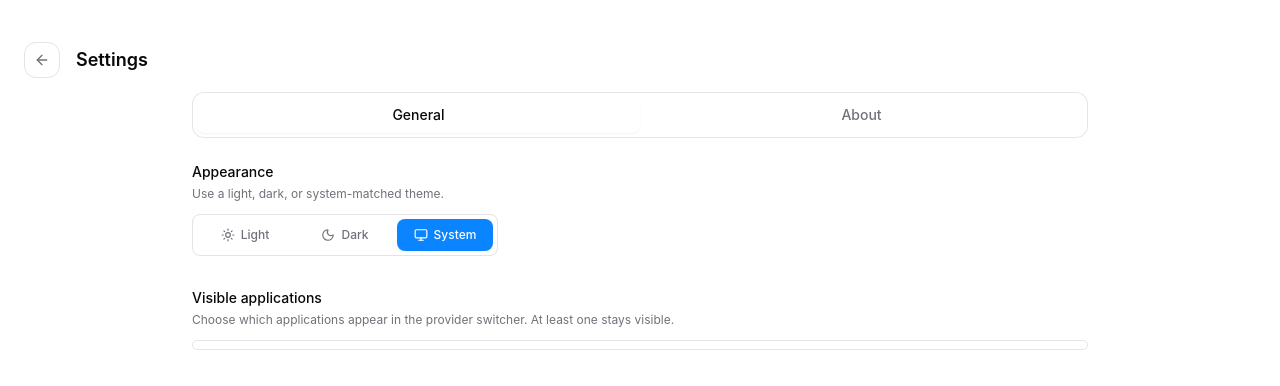
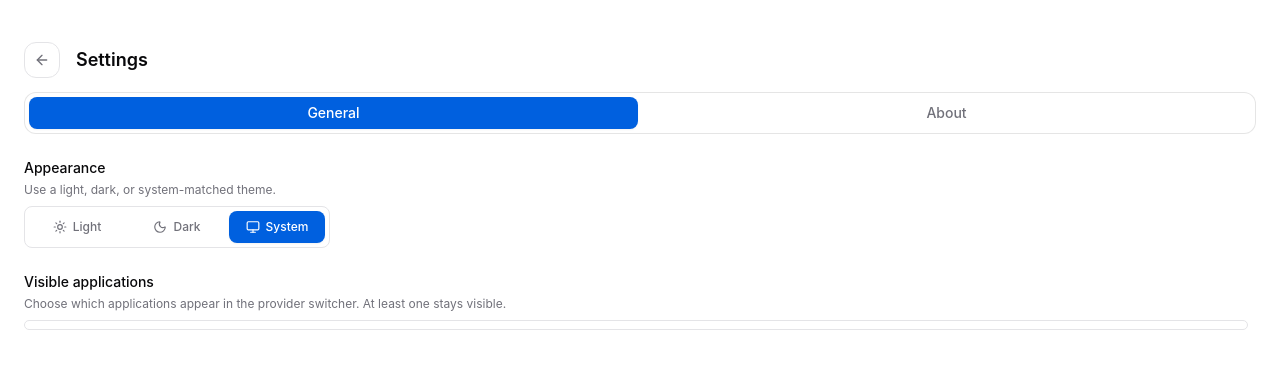
Before and after one commit to SaladDay/cc-switch-lite, a React (Vite) app: page / in a window 1280 px wide. Both pictures are taken after a click on the button 42 px from the left and 60 px from the top of the page. Shown: the top 386 px of the page. Built offline with nearby package versions, Linux system fonts and the light colour scheme.

Commit message:
refactor: align the minimal settings UI

```diff
--- a/src/components/settings/SettingsPanel.tsx
+++ b/src/components/settings/SettingsPanel.tsx
@@ -1,7 +1,9 @@
 import { useState } from "react";
-import { Monitor, Moon, Package, Sun } from "lucide-react";
+import { motion, useReducedMotion } from "framer-motion";
+import { Monitor, Moon, Sun } from "lucide-react";
 
 import packageInfo from "../../../package.json";
+import appIcon from "../../assets/app-icon.svg";
 import { appDefinition } from "../../lib/apps";
 import {
   appIsVisible,
@@ -23,6 +25,8 @@ interface SettingsPanelProps {
 
 type SettingsTab = "general" | "about";
 const SETTINGS_TABS: SettingsTab[] = ["general", "about"];
+const ACTIVE_CONTROL_CLASS =
+  "bg-blue-600 text-white shadow-sm hover:bg-blue-600 dark:bg-blue-600 dark:hover:bg-blue-600";
 
 export function SettingsPanel({
   apps,
@@ -32,6 +36,8 @@ export function SettingsPanel({
   onAppVisibilityChange,
 }: SettingsPanelProps) {
   const [tab, setTab] = useState<SettingsTab>("general");
+  const reduceMotion = useReducedMotion();
+  const panelDuration = reduceMotion ? 0 : 0.3;
   const visibleCount = apps.filter((app) =>
     appIsVisible(appVisibility, app.id),
   ).length;
@@ -65,12 +71,11 @@ export function SettingsPanel({
   };
 
   return (
-    <div className="min-h-0 flex-1 overflow-y-auto px-6 pb-12">
-      <div className="mx-auto w-full max-w-4xl">
+    <div className="flex h-full flex-col overflow-hidden px-6">
       <div
         role="tablist"
         aria-label="Settings sections"
-          className="mb-6 grid w-full grid-cols-2 rounded-lg border border-white/10 p-1 glass"
+        className="mb-6 grid w-full grid-cols-2 items-center justify-center gap-1 rounded-lg bg-muted p-1 text-muted-foreground glass"
       >
         {SETTINGS_TABS.map((item) => (
           <button
@@ -85,10 +90,10 @@ export function SettingsPanel({
             onClick={() => setTab(item)}
             onKeyDown={(event) => moveTab(event, item)}
             className={cn(
-                "h-9 rounded-md text-sm font-medium capitalize transition-all",
+              "inline-flex min-w-[120px] items-center justify-center whitespace-nowrap rounded-md px-3 py-1.5 text-sm font-medium ring-offset-background transition-all focus-visible:outline-none focus-visible:ring-2 focus-visible:ring-ring focus-visible:ring-offset-2",
               tab === item
-                  ? "bg-background text-foreground shadow-sm"
-                  : "text-muted-foreground hover:text-foreground",
+                ? ACTIVE_CONTROL_CLASS
+                : "text-muted-foreground hover:bg-muted/50 hover:text-foreground",
             )}
           >
             {item === "general" ? "General" : "About"}
@@ -96,12 +101,17 @@ export function SettingsPanel({
         ))}
       </div>
 
+      <div className="flex min-h-0 flex-1 flex-col">
+        <div className="flex-1 overflow-y-auto overflow-x-hidden pr-2">
           {tab === "general" ? (
-          <div
+            <motion.div
               id="settings-general-panel"
               role="tabpanel"
               aria-labelledby="settings-general-tab"
-            className="space-y-8"
+              initial={{ opacity: 0, y: 10 }}
+              animate={{ opacity: 1, y: 0 }}
+              transition={{ duration: panelDuration }}
+              className="mt-0 space-y-6"
             >
               <SettingsSection
                 title="Appearance"
@@ -151,9 +161,10 @@ export function SettingsPanel({
                         aria-label={`${visible ? "Hide" : "Show"} ${definition.label} in application switcher`}
                         onClick={() => toggleApp(app.id)}
                         className={cn(
-                        "min-w-[104px] gap-1.5 px-3",
-                        !visible &&
-                          "text-muted-foreground hover:bg-muted hover:text-foreground",
+                          "w-auto min-w-[90px] gap-1.5 px-3",
+                          visible
+                            ? ACTIVE_CONTROL_CLASS
+                            : "text-muted-foreground hover:bg-muted hover:text-foreground",
                         )}
                       >
                         <ProviderIcon
@@ -167,30 +178,52 @@ export function SettingsPanel({
                   })}
                 </div>
               </SettingsSection>
-          </div>
+            </motion.div>
           ) : (
-          <div
+            <motion.div
               id="settings-about-panel"
               role="tabpanel"
               aria-labelledby="settings-about-tab"
-            className="rounded-xl border border-border-default bg-card p-6"
+              initial={{ opacity: 0, y: 10 }}
+              animate={{ opacity: 1, y: 0 }}
+              transition={{ duration: panelDuration }}
+              className="mt-0 space-y-6"
             >
-            <div className="flex items-start gap-4">
-              <div className="flex h-11 w-11 items-center justify-center rounded-xl bg-muted">
-                <Package className="h-5 w-5" aria-hidden="true" />
+              <header className="space-y-1">
+                <h2 className="text-sm font-medium">About</h2>
+                <p className="text-xs text-muted-foreground">
+                  Version and project information.
+                </p>
+              </header>
+              <motion.div
+                initial={{ opacity: 0, scale: 0.98 }}
+                animate={{ opacity: 1, scale: 1 }}
+                transition={{
+                  duration: panelDuration,
+                  delay: reduceMotion ? 0 : 0.1,
+                }}
+                className="space-y-5 rounded-xl border border-border bg-gradient-to-br from-card/80 to-card/40 p-6 shadow-sm"
+              >
+                <div className="flex items-center gap-8">
+                  <div className="flex flex-col items-center gap-2">
+                    <div className="flex items-center gap-2">
+                      <img src={appIcon} alt="" className="h-5 w-5" />
+                      <h3 className="text-lg font-semibold text-foreground">
+                        CC Switch Lite
+                      </h3>
                     </div>
-              <div className="min-w-0 space-y-1">
-                <h2 className="text-base font-semibold">CC Switch Lite</h2>
-                <p className="text-sm text-muted-foreground">
-                  A focused configuration switcher built on cc-switch-core.
-                </p>
-                <p className="pt-2 text-xs text-muted-foreground">
-                  Version {packageInfo.version}
-                </p>
+                    <div className="flex items-center gap-1.5 rounded-md border border-border bg-background/80 px-2.5 py-1 text-xs">
+                      <span className="text-muted-foreground">Version</span>
+                      <span className="font-medium">
+                        v{packageInfo.version}
+                      </span>
                     </div>
                   </div>
                 </div>
+              </motion.div>
+            </motion.div>
           )}
+        </div>
       </div>
     </div>
   );
@@ -206,11 +239,11 @@ function SettingsSection({
   children: React.ReactNode;
 }) {
   return (
-    <section className="space-y-3">
-      <div className="space-y-1">
+    <section className="space-y-2">
+      <header className="space-y-1">
         <h2 className="text-sm font-medium">{title}</h2>
         <p className="text-xs text-muted-foreground">{description}</p>
-      </div>
+      </header>
       {children}
     </section>
   );
@@ -236,7 +269,9 @@ function ThemeButton({
       onClick={onClick}
       className={cn(
         "min-w-[96px] gap-1.5",
-        !active && "text-muted-foreground hover:bg-muted hover:text-foreground",
+        active
+          ? ACTIVE_CONTROL_CLASS
+          : "text-muted-foreground hover:bg-muted hover:text-foreground",
       )}
     >
       <Icon className="h-3.5 w-3.5" />
```
Also changed, not shown: 1 other file (tests, documents, lock files or other folders). Lines whose indentation alone changed are shown as unchanged.
